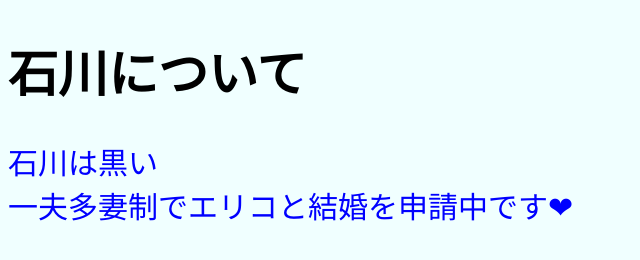
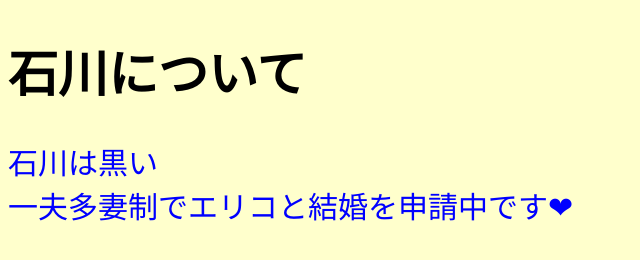
Before and after one commit to chuo-2023105-dotcom/okkuu76, a plain HTML site: page index.html in a window 1280 px wide. Shown: the whole page, without its empty margins (0-640 px from the left). Drawn offline with Linux system fonts and the light colour scheme.

Commit message:
Update okku.css

```diff
--- a/okku.css
+++ b/okku.css
@@ -1,5 +1,5 @@
 body {
-  background: #f0ffff;
+  background: #ffffcc;
 }
 
 h1 {
```
